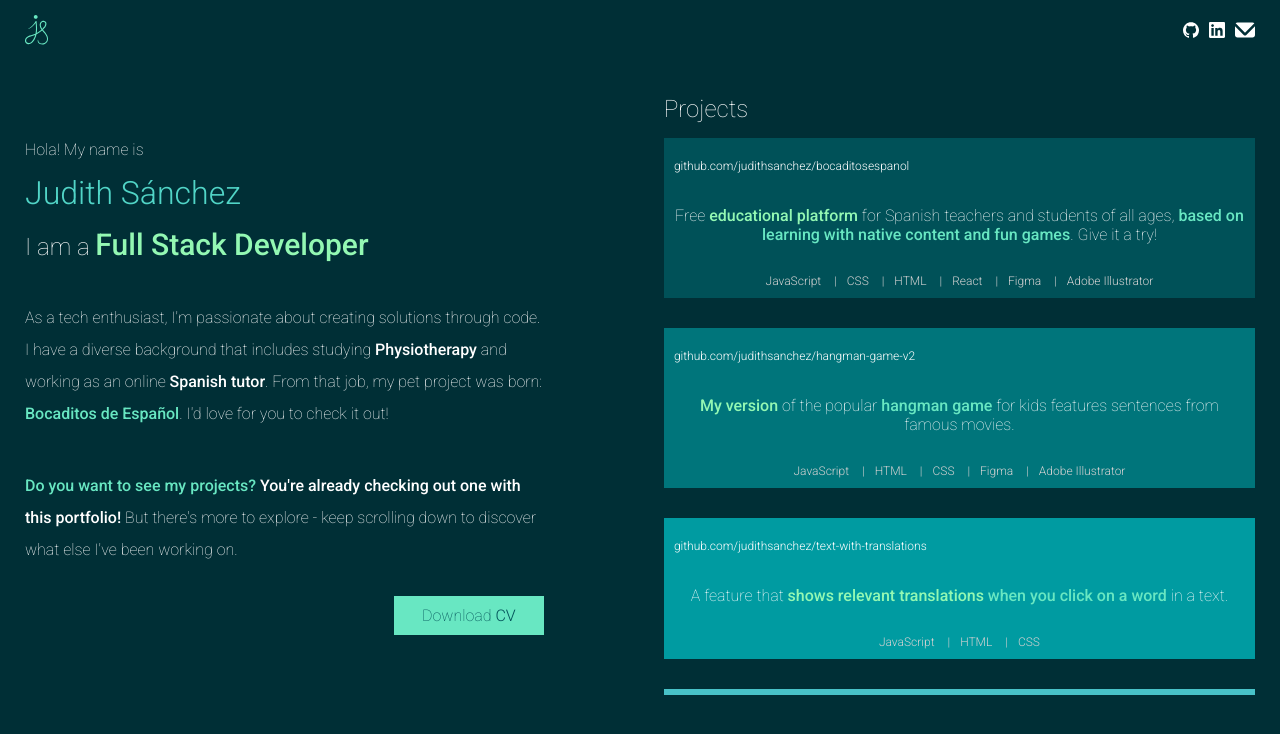
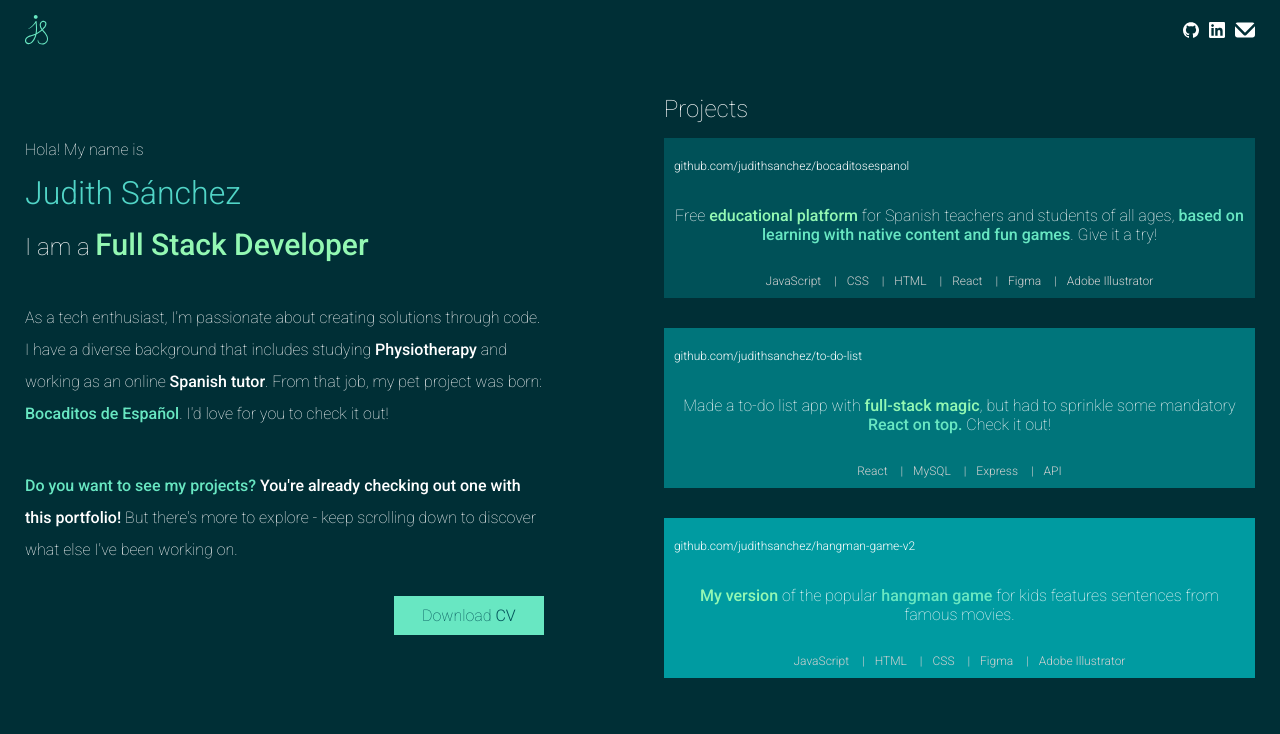
Before and after one commit to judithsanchez/portfolio, a Vue app: page / in a window 1280 px wide. Shown: the top 734 px of the page. Built offline with nearby package versions, Linux system fonts and the light colour scheme.

Commit message:
Added a project

```diff
--- a/src/portfolio-info.js
+++ b/src/portfolio-info.js
@@ -92,11 +92,25 @@ const portfolioJudithSanchez = new Portfolio({
       ],
     },
     {
+      title: 'To-Do List',
+      url: 'github.com/judithsanchez/to-do-list',
+      description:
+        'Made a to-do list app with <span class="highlight1">full-stack magic</span>, but had to sprinkle some mandatory <span class="highlight2">React on top.</span> Check it out!',
+
+      skillsApplied: ['React', 'MySQL', 'Express', 'API'],
+    },
+    {
       title: 'Hangman',
       url: 'github.com/judithsanchez/hangman-game-v2',
       description:
         '<span class="highlight1">My version</span> of the popular <span class="highlight2">hangman game</span> for kids features sentences from famous movies.',
-      skillsApplied: ['JavaScript', 'HTML', 'CSS', 'Figma', 'Adobe Illustrator'],
+      skillsApplied: [
+        'JavaScript',
+        'HTML',
+        'CSS',
+        'Figma',
+        'Adobe Illustrator',
+      ],
     },
     {
       title: 'Text with Translations',
@@ -112,7 +126,6 @@ const portfolioJudithSanchez = new Portfolio({
         '<span class="highlight1">Learn Spanish through songs</span> with this feature that allows students to <span class="highlight2">practice their listening skills by completing the lyrics</span>. Additionally, they can access translations if needed.',
       skillsApplied: ['JavaScript', 'HTML', 'CSS'],
     },
-
   ],
 });
 
```
